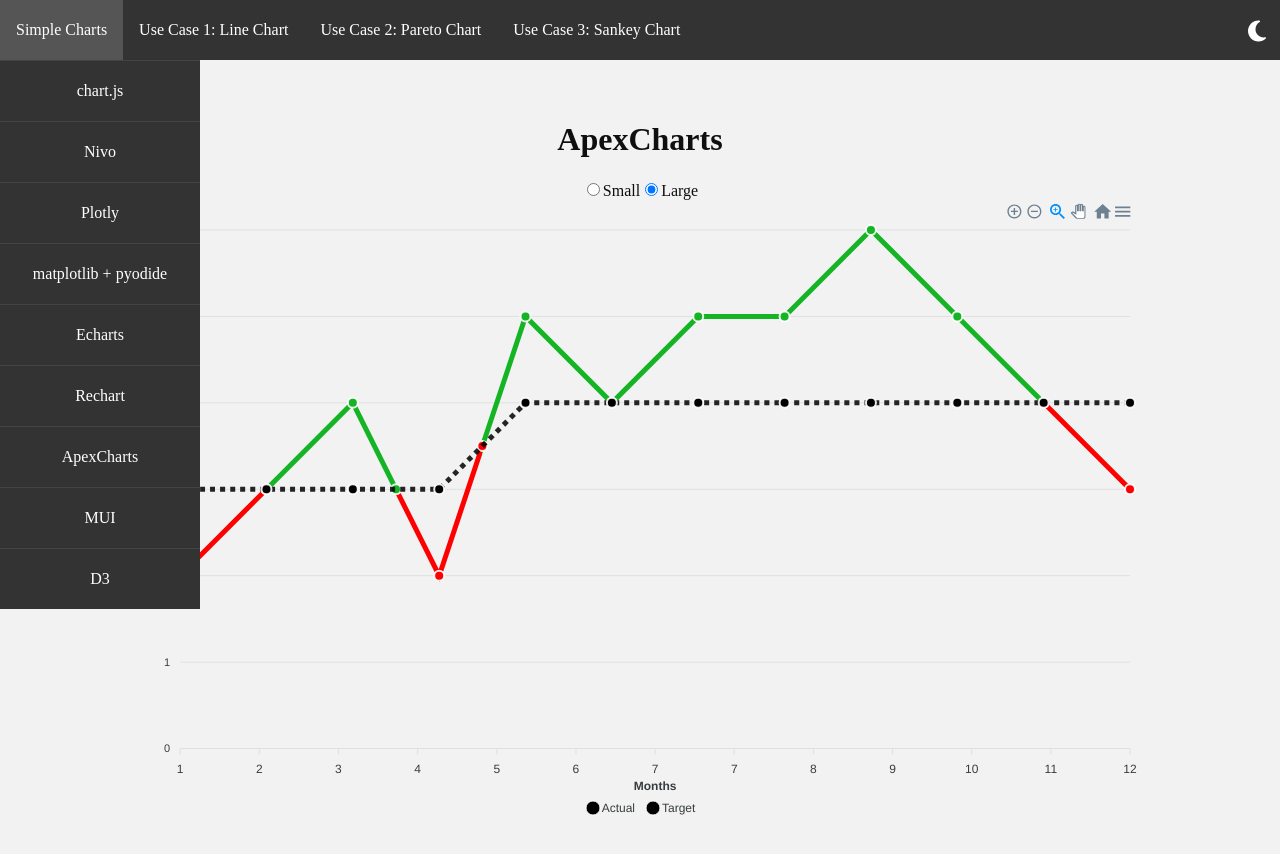
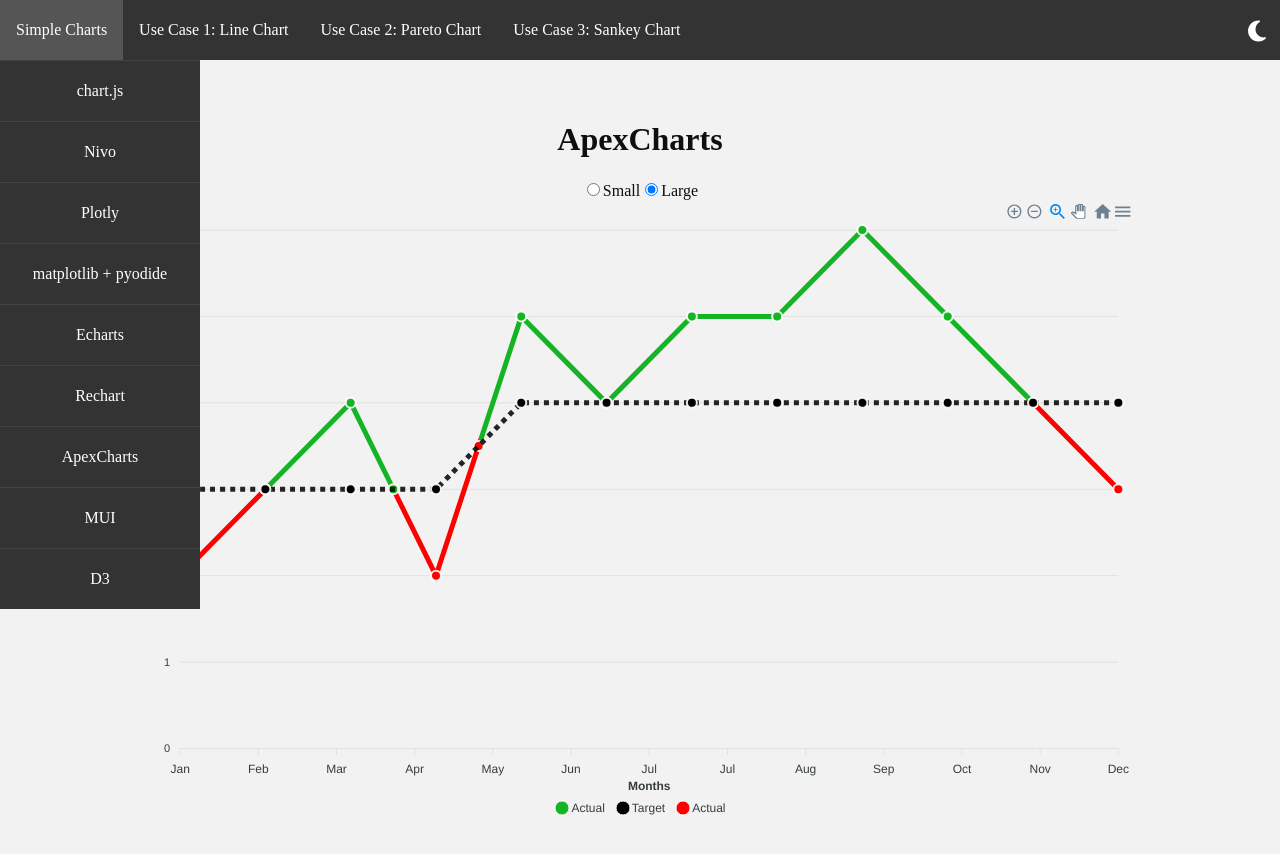
Before and after one commit to Deaniebean/data-viz-libraries, a React (Vite) app: page /apexcharts/line-chart-custom-2 in a window 1280 px wide. Shown: the top 854 px of the page. Built offline with nearby package versions, Linux system fonts and the light colour scheme; what chartjs-chart-sankey, chartjs-plugin-datalabels would draw is missing.

Commit message:
legend in chartjs & apexcharts

```diff
--- a/src/charts/customLineChart/ApexChartsCustom2.tsx
+++ b/src/charts/customLineChart/ApexChartsCustom2.tsx
@@ -2,7 +2,7 @@ import Chart from "react-apexcharts";
 import { useState, useEffect } from "react";
 import { ChartWrapper } from "../../common/chartWrapper";
 import dataJson from "../../utils/DataLineChart.json"; // Ensure this import is correct
-
+import { formatMonths } from "../../utils/Months";
 interface DataPoint {
   id: number;
   target: number;
@@ -87,6 +87,8 @@ export const ApexChartsCustom2 = () => {
       ? "#14b425" // Green if both points are above or on the target
       : "#ff0000"; // Red if any point is below the target
 
+
+
     return {
       offset: offset,
       nextOffset: nextOffset,
@@ -110,15 +112,36 @@ export const ApexChartsCustom2 = () => {
         data: chartData.targetData,
         type: "line",
       },
+      {
+        name: "Actual",
+        data: [],
+        type: "line",
+        stroke: {
+          width: 0, // Make this line invisible
+        },
+        markers: {
+          size: 0, // No markers
+        },
+        legendLabels: {
+          // This label will match the "Actual" title
+          show: true,
+          name: "Actual",
+        },
+      },
     ],
     chart: { height: 350 },
     xaxis: {
       type: "numeric" as const,
       title: { text: "Months" },
-      max: 12, // Ensure it ends at 12
-      tickAmount: 12, // Adjust tick amount accordingly
+      min: 1,
+      max: dataJson.length, // Ensure it ends at the last month
+      tickAmount: dataJson.length, // Ensure every month has a tick
+      tickPlacement: "on", // Aligns ticks to data points
       labels: {
-        formatter: (value: string) => Math.round(Number(value)).toString(), // Ensure whole numbers
+        formatter: (value: number) => {
+          const allMonths: string[] = formatMonths(dataJson.map((data) => data.month));
+          return allMonths[Math.round(value) - 1] || value.toString();
+        },
       },
     },
     yaxis: {
@@ -128,6 +151,7 @@ export const ApexChartsCustom2 = () => {
         formatter: (value: number) => Math.round(value).toString(), // Show only whole numbers
       },
     },
+
     fill: {
       type: ["gradient", "solid"],
       colors: ["#000000"],
@@ -152,7 +176,13 @@ export const ApexChartsCustom2 = () => {
     tooltip: {
       x: { format: "MMM" },
     },
-  };
+    legend: {
+      show: true,
+      markers: {
+        fillColors: ["#14b425", "#000000", "#ff0000"],
+      },
+  }
+};
 
   return (
     <ChartWrapper title="ApexCharts">
--- a/src/charts/customLineChart/ChartjsCustom.tsx
+++ b/src/charts/customLineChart/ChartjsCustom.tsx
@@ -73,8 +73,9 @@ export const ChartjsCustom = () => {
             {
               label: "Actual",
               data: actualData,
-
               borderWidth: 2,
+              borderColor: "rgb(20, 180, 37)", // Default green color for the line
+              pointBorderWidth:0,
               pointRadius: (ctx: ScriptableContext<"line">) => {
                 const raw = ctx.raw as ScatterDataPoint;
                 return Number.isInteger(raw.x) ? 5 : 0;
@@ -98,10 +99,20 @@ export const ChartjsCustom = () => {
                   const y1_target = targetData.find((d) => d.x === x1)?.y ?? 0;
 
                   return y0_actual >= y0_target && y1_actual >= y1_target
-                ? "rgb(20, 180, 37)"
-                : "rgb(255, 0, 0)";
+                    ? "rgb(20, 180, 37)" // Green if above target
+                    : "rgb(255, 0, 0)"; // Red if below target
                 },
               },
+            },
+            {
+              // Invisible dataset for "Actual (Below Target)" in the legend
+              label: "Actual",
+              data: [], // No data points
+              borderColor: "rgb(255, 0, 0)", // Red color for the legend
+              borderWidth: 0, // Invisible line
+              pointRadius: 0, // No points
+              hoverRadius: 0, // No hover interaction
+              datalabels: { display: false },
             },
           ],
         });
@@ -124,15 +135,35 @@ export const ChartjsCustom = () => {
                     stepSize: 1,
                   },
                   grid: { drawOnChartArea: false },
+                  title: {
+                    display: true,
+                    text: "Months",
+                  },
                 },
                 y: {
                   ticks: { stepSize: 1 },
                   min: 0,
+                  title: {
+                    display: true,
+                    text: "Number of tickets [-]",
+                  },
                 },
               },
               plugins: {
                 legend: {
                   position: "bottom",
+                  labels: {
+                    generateLabels: (chart) => {
+                      const datasets = chart.data.datasets;
+                      return datasets.map((dataset, i) => ({
+                        text: dataset.label || `Dataset ${i + 1}`,
+                        fillStyle: dataset.borderColor as string, // Use the dataset's border color
+                        strokeStyle: dataset.borderColor as string,
+                        hidden: !chart.isDatasetVisible(i),
+                        datasetIndex: i,
+                      }));
+                    },
+                  },
                 },
               },
             } as ChartOptions<"line">}
--- a/src/charts/customLineChart/EchartsLineChart.tsx
+++ b/src/charts/customLineChart/EchartsLineChart.tsx
@@ -2,6 +2,7 @@ import ReactECharts from "echarts-for-react";
 import { useState, useEffect } from "react";
 import { ChartWrapper } from "../../common/chartWrapper";
 import dataJson from "../../utils/DataLineChart.json"; // Import the JSON data
+import { formatMonths } from "../../utils/Months";
 
 // Function to find intersection points
 const calculateIntersections = (data: { id: number; actual: number; target: number }[]): { actualData: [number, number][]; targetData: [number, number][] } => {
@@ -64,19 +65,43 @@ export const EchartsLineChart = () => {
   }
 
   const options = {
-    grid: { top: 20, right: 20, bottom: 20, left: 30 },
+
     xAxis: {
   type: "value",
   min: 1,
   max: 12,
   interval: 1,
-      axisLabel: { formatter: (value: number) => Math.round(value) },
+  axisLabel: {
+    formatter: (value: number) => {
+      const allMonths: string[] = formatMonths(dataJson.map((data) => data.month));
+      return allMonths[Math.round(value) - 1] || value.toString();
+    },
+    show: true,
+    margin: 10,
+  },
+  title: {
+    text: "Months",
+    left: "center",
+    top: "middle",
+  },
+  splitLine: {
+    show: false,
+  },
 },
 yAxis: {
   type: "value",
+  title: {
+    text: "Number of tickets [-]",
+    left: "middle",
+    top: "middle",
+  },
   axisLine: { show: true },
+  axisLabel: {
+    show: true,
+    margin: 10,
   },
-    legend: { orient: "horizontal", left: "center", top: "top" },
+},
+    legend: { orient: "horizontal", left: "center", bottom: 0 },
     series: [
       {
         name: "Actual",
--- a/src/common/chartWrapper.tsx
+++ b/src/common/chartWrapper.tsx
@@ -24,7 +24,7 @@ export const ChartWrapper: React.FC<ChartWrapperProps> = ({
         return { width: "600px", height: "400px" };
       case "large":
       default:
-        return { width: "1000px", height: "1500px" };
+        return { width: "1000px", height: "2000px" };
     }
   };
 
```
Lines whose indentation alone changed are shown as unchanged.
